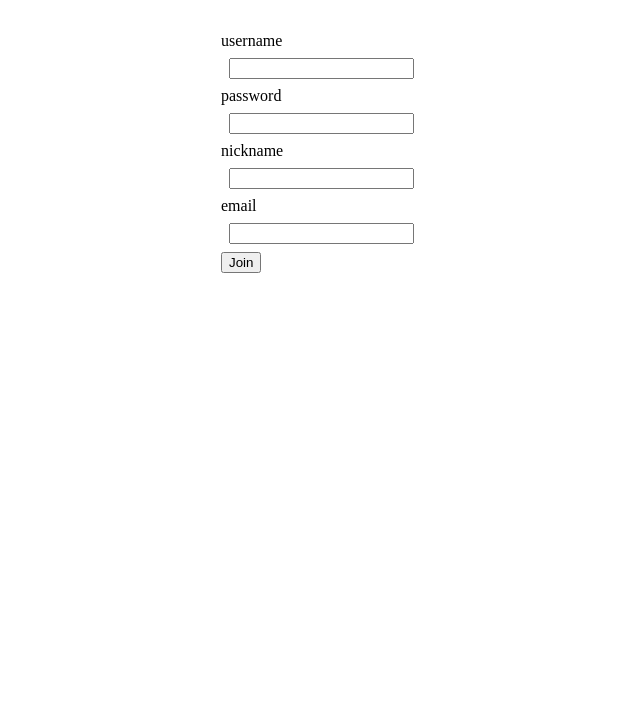
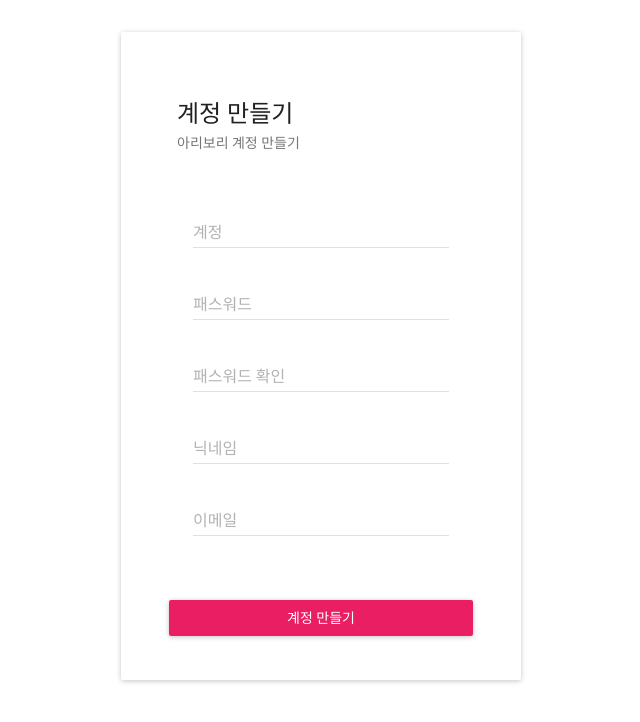
Before and after one commit to ahribori/jwt_auth_server, a React app: page /join in a window 1280 px wide. Shown: the top 722 px of the page, without its empty margins (319-959 px from the left). Built offline with nearby package versions, Linux system fonts and the light colour scheme.

Commit message:
- Join 화면에 Material UI 적용

```diff
--- a/src/pages/Join.js
+++ b/src/pages/Join.js
@@ -1,6 +1,9 @@
 import React from 'react';
-import { connect } from 'react-redux';
+import {connect} from 'react-redux';
 import * as auth from '../ducks/Auth';
+import TextField from 'material-ui/TextField';
+import RaisedButton from 'material-ui/RaisedButton';
+import {Card, CardActions, CardText, CardTitle} from 'material-ui/Card';
 
 class Join extends React.Component {
 
@@ -9,6 +12,7 @@
         this.state = {
             username: '',
             password: '',
+            password_confirm: '',
             nickname: '',
             email: '',
         };
@@ -17,13 +21,15 @@
     handleChange = e => {
         switch (e.target.name) {
             case 'username':
-                return this.setState({ username: e.target.value });
+                return this.setState({username: e.target.value});
             case 'password':
-                return this.setState({ password: e.target.value });
+                return this.setState({password: e.target.value});
+            case 'password_confirm':
+                return this.setState({password_confirm: e.target.value});
             case 'nickname':
-                return this.setState({ nickname: e.target.value });
+                return this.setState({nickname: e.target.value});
             case 'email':
-                return this.setState({ email: e.target.value });
+                return this.setState({email: e.target.value});
             default:
         }
     };
@@ -39,31 +45,75 @@
 
     _renderJoinForm = () => {
         const containerStyle = {
-            width: '200px',
-            margin: '0 auto'
+            width: '400px',
+            margin: '0 auto',
+            padding: '48px 40px 36px 40px'
         };
 
         const inputStyle = {
             display: 'block',
-            margin: '0.5rem'
+            margin: '0 auto'
+        };
+
+        const buttonStyle = {
+            marginTop: '2rem'
         };
 
         return (
-            <div style={containerStyle}>
-                <label>username</label>
-                <input type="text" name="username" value={this.state.username} onChange={this.handleChange}
-                       style={inputStyle} />
-                <label>password</label>
-                <input type="password" name="password" value={this.state.password} onChange={this.handleChange}
-                       style={inputStyle} />
-                <label>nickname</label>
-                <input type="text" name="nickname" value={this.state.nickname} onChange={this.handleChange}
-                       style={inputStyle} />
-                <label>email</label>
-                <input type="email" name="email" value={this.state.email} onChange={this.handleChange}
-                       style={inputStyle} />
-                <button onClick={this.handleSubmit}>Join</button>
-            </div>
+            <Card style={containerStyle} className="join container">
+                <CardTitle title="계정 만들기" subtitle="아리보리 계정 만들기"/>
+                <CardText>
+                    <TextField
+                        type="text"
+                        name="username"
+                        value={this.state.username}
+                        onChange={this.handleChange}
+                        floatingLabelText="계정"
+                        style={inputStyle}
+                    />
+                    <TextField
+                        type="password"
+                        name="password"
+                        value={this.state.password}
+                        onChange={this.handleChange}
+                        floatingLabelText="패스워드"
+                        style={inputStyle}
+                    />
+                    <TextField
+                        type="password"
+                        name="password_confirm"
+                        value={this.state.password_confirm}
+                        onChange={this.handleChange}
+                        floatingLabelText="패스워드 확인"
+                        style={inputStyle}
+                    />
+                    <TextField
+                        type="text"
+                        name="nickname"
+                        value={this.state.nickname}
+                        onChange={this.handleChange}
+                        floatingLabelText="닉네임"
+                        style={inputStyle}
+                    />
+                    <TextField
+                        type="email"
+                        name="email"
+                        value={this.state.email}
+                        onChange={this.handleChange}
+                        floatingLabelText="이메일"
+                        style={inputStyle}
+                    />
+                </CardText>
+                <CardActions>
+                    <RaisedButton
+                        onClick={this.handleSubmit}
+                        fullWidth
+                        label='계정 만들기'
+                        primary
+                        style={buttonStyle}
+                    />
+                </CardActions>
+            </Card>
         );
     };
 
```
